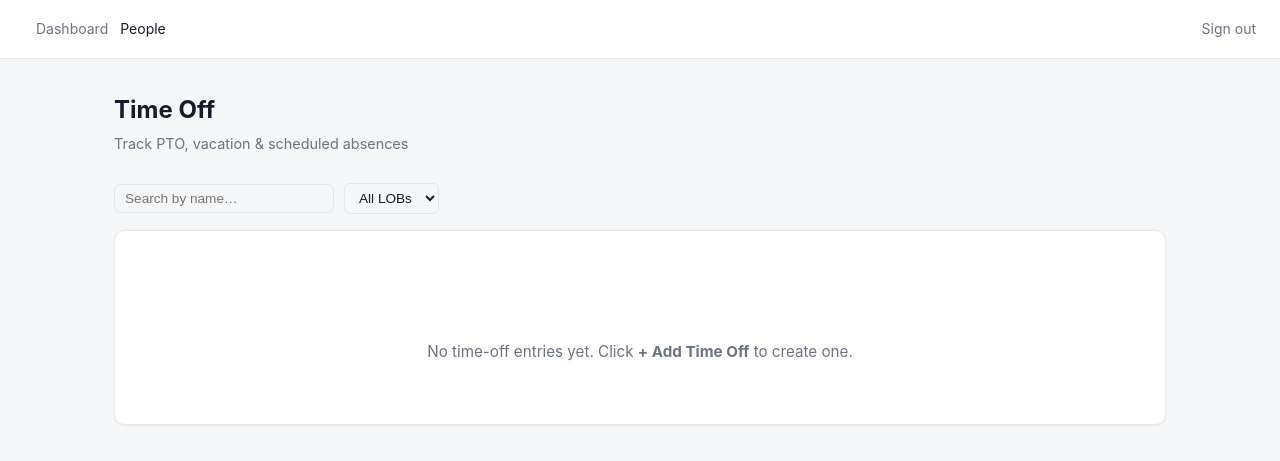
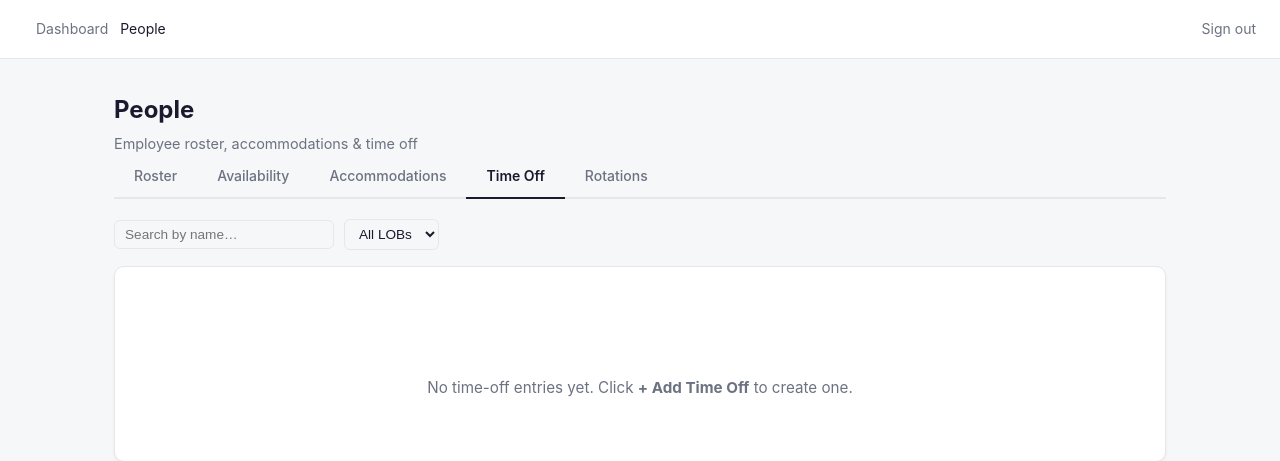
Before and after one commit to Mbergeron7/Serevo, a Flask app: template app/templates/people/pto.html in a window 1280 px wide. Shown: the top 461 px of the page. Run offline with Flask 3, Linux system fonts and the light colour scheme; the template is opened without the code that fills it, so the values that code supplies are empty.

Commit message:
Audit fixes: add tab bars to accommodations/PTO, standardize People headers, centralize tab-bar CSS, fix stale scheduling URLs, remove rotation/availability leftovers from customization

```diff
--- a/app/static/css/main.css
+++ b/app/static/css/main.css
@@ -414,6 +414,39 @@ footer {
 }
 .column-hints p { color: var(--text); margin-bottom: 4px; }
 
+/* ---------- people section ---------- */
+.people-header {
+  display: flex;
+  justify-content: space-between;
+  align-items: flex-start;
+  margin-bottom: 0;
+}
+.people-header h1 { font-size: 1.5rem; margin-bottom: 2px; }
+.people-header .subtitle { color: var(--text-muted); font-size: .9rem; }
+
+.tab-bar {
+  display: flex;
+  gap: 0;
+  margin-bottom: 20px;
+  border-bottom: 2px solid var(--border);
+}
+.tab-bar a {
+  padding: 10px 20px;
+  font-size: .875rem;
+  font-weight: 500;
+  color: var(--text-muted);
+  text-decoration: none;
+  border-bottom: 2px solid transparent;
+  margin-bottom: -2px;
+  transition: color .15s, border-color .15s;
+}
+.tab-bar a:hover { color: var(--text); }
+.tab-bar a.active {
+  color: var(--brand-accent);
+  border-bottom-color: var(--brand-accent);
+  font-weight: 600;
+}
+
 /* ---------- text helpers ---------- */
 .text-muted { color: var(--text-muted); }
 
@@ -474,6 +507,11 @@ footer {
 
   /* page headers */
   .page-header h1 { font-size: 1.25rem; }
+  .people-header h1 { font-size: 1.25rem; }
+
+  /* tab bar — scroll on small screens */
+  .tab-bar { overflow-x: auto; -webkit-overflow-scrolling: touch; }
+  .tab-bar a { white-space: nowrap; padding: 10px 14px; font-size: .8rem; }
 
   /* modals */
   .modal { padding: 20px; }
--- a/app/templates/people/pto.html
+++ b/app/templates/people/pto.html
@@ -14,10 +14,6 @@
 
 {% block head %}
 <style>
-  .page-header { margin-bottom: 28px; }
-  .page-header h1 { font-size: 1.5rem; margin-bottom: 2px; }
-  .page-header .subtitle { color: var(--text-muted); font-size: .9rem; }
-
   .pto-card {
     background: var(--surface); border: 1px solid var(--border);
     border-radius: var(--radius); box-shadow: var(--shadow);
@@ -130,9 +126,19 @@
 {% endblock %}
 
 {% block content %}
-<div class="page-header">
-  <h1>Time Off</h1>
-  <p class="subtitle">Track PTO, vacation &amp; scheduled absences</p>
+<div class="people-header">
+  <div>
+    <h1>People</h1>
+    <p class="subtitle">Employee roster, accommodations &amp; time off</p>
+  </div>
+</div>
+
+<div class="tab-bar">
+  <a href="/people/">Roster</a>
+  <a href="/people/availability">Availability</a>
+  <a href="/people/accommodations">Accommodations</a>
+  <a href="/people/pto" class="active">Time Off</a>
+  <a href="/people/rotations">Rotations</a>
 </div>
 
 {% if error %}
--- a/app/templates/scheduling/index.html
+++ b/app/templates/scheduling/index.html
@@ -358,9 +358,9 @@
 <!-- ── Scheduling inputs ──────────────────────────────────── -->
 <div class="inputs-bar">
   <span class="inputs-label">Inputs the generator uses</span>
-  <a href="/settings/customization#rotations">Rotations &amp; fill-in rules</a>
+  <a href="/people/rotations">Rotations &amp; fill-in rules</a>
   <a href="/people/accommodations">Accommodations</a>
-  <a href="/settings/customization#availability">Availability</a>
+  <a href="/people/availability">Availability</a>
   <a href="/people/pto">PTO</a>
   <a href="/settings/customization#shifts">Shift templates</a>
   <a href="/settings/customization#segments">Breaks &amp; lunch rules</a>
--- a/app/templates/settings/customization.html
+++ b/app/templates/settings/customization.html
@@ -325,9 +325,7 @@ const SKILL_GROUPS = {{ skill_groups | tojson }};
 const ADHERENCE_CODES = {{ adherence_codes | tojson }};
 const ALERTS = {{ alerts | tojson }};
 const BRAND_DATA = {{ brand_data | tojson }};
-const EMPLOYEES = {{ employees | tojson }};
-const DAYS = ["mon","tue","wed","thu","fri","sat","sun"];
-const DAY_LABELS = ["Mon","Tue","Wed","Thu","Fri","Sat","Sun"];
+
 
 /* ── Utilities ──────────────────────────── */
 function switchTab(name, btn) {
@@ -340,7 +338,7 @@ function switchTab(name, btn) {
   if (btn) btn.classList.add('active');
   try { history.replaceState(null, '', '#' + name); } catch (e) {}
 }
-// Open the tab named in the URL hash (e.g. #rotations, #availability)
+// Open the tab named in the URL hash (e.g. #segments, #shifts)
 window.addEventListener('DOMContentLoaded', () => {
   const h = (location.hash || '').replace('#', '');
   if (h) switchTab(h, null);
```
Also changed, not shown: app/routes/settings.py (+1 -7 lines), app/templates/people/accommodations.html (+13 -7 lines), app/templates/people/availability.html (+5 -18 lines), app/templates/people/roster.html (+0 -16 lines), app/templates/people/rotations.html (+6 -18 lines).
